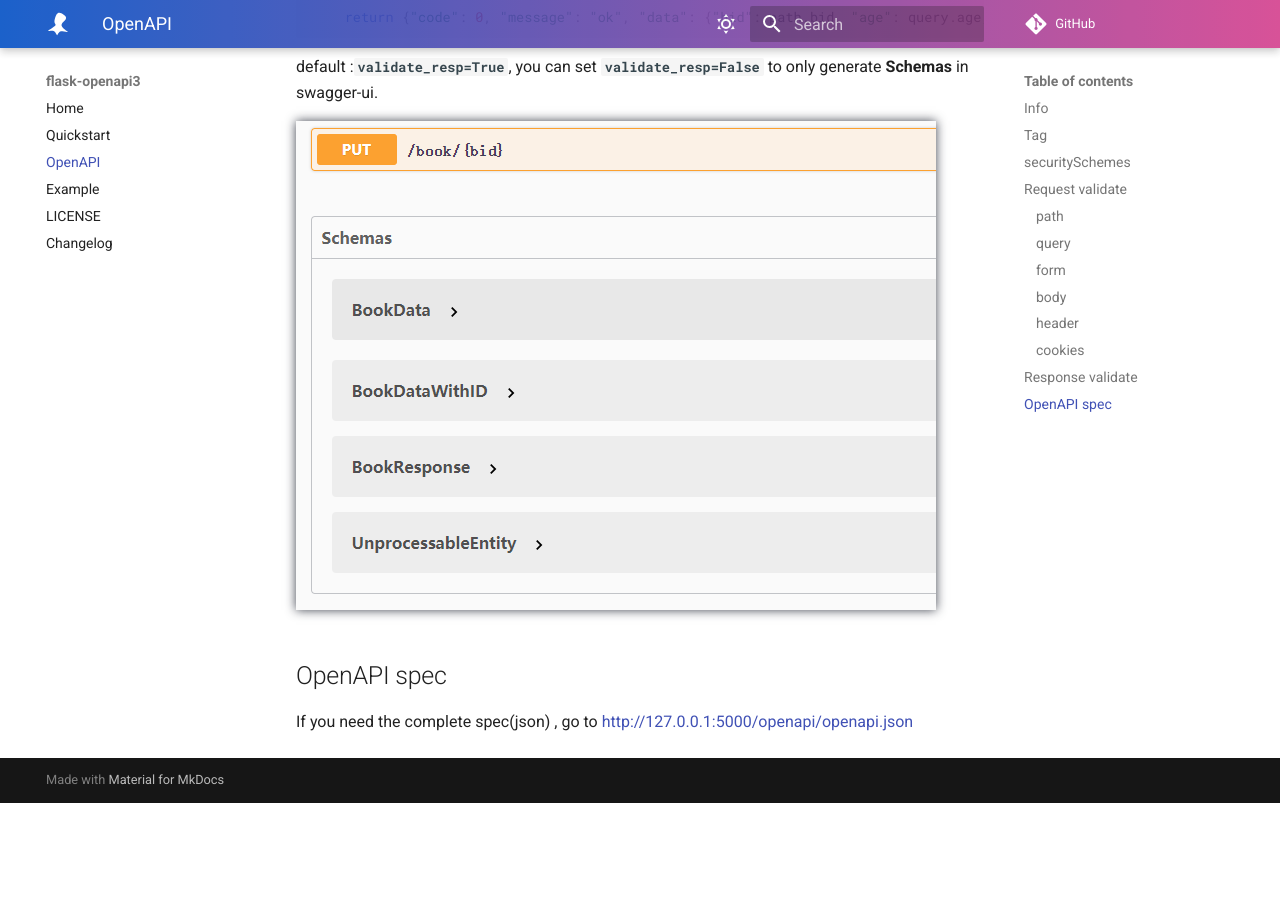
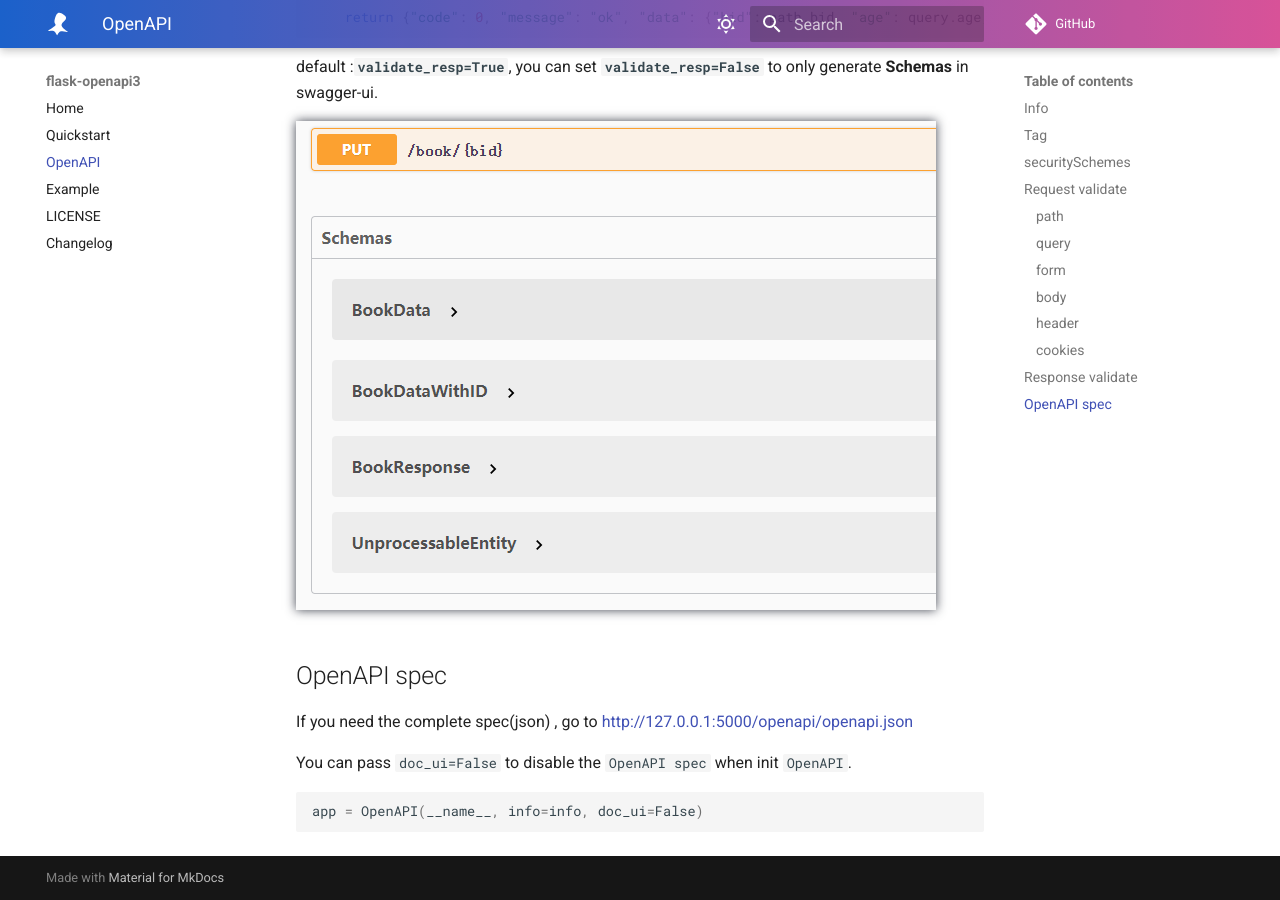
Before and after one commit to luolingchun/flask-openapi3, an MkDocs documentation site: the page built from docs/OpenAPI.md, in a window 1280 px wide and 900 px high, scrolled down 4392 px. Built offline with MkDocs 1.6.1 and Material for MkDocs 9.7.7, drawn with Linux system fonts in a browser that asks for light colours; comment, search, counter and statistics services are not loaded; before the commit the page ends 5195 px from its top, so only the background shows below that.

Commit message:
update OpenAPI.md

````diff
--- a/docs/OpenAPI.md
+++ b/docs/OpenAPI.md
@@ -173,3 +173,9 @@ default :**`validate_resp=True`**, you can set **`validate_resp=False`** to only
 ## OpenAPI spec
 
 If you need the complete spec(json) , go to http://127.0.0.1:5000/openapi/openapi.json
+
+You can pass `doc_ui=False` to disable the `OpenAPI spec` when init `OpenAPI `.
+
+```python
+app = OpenAPI(__name__, info=info, doc_ui=False)
+```
````
